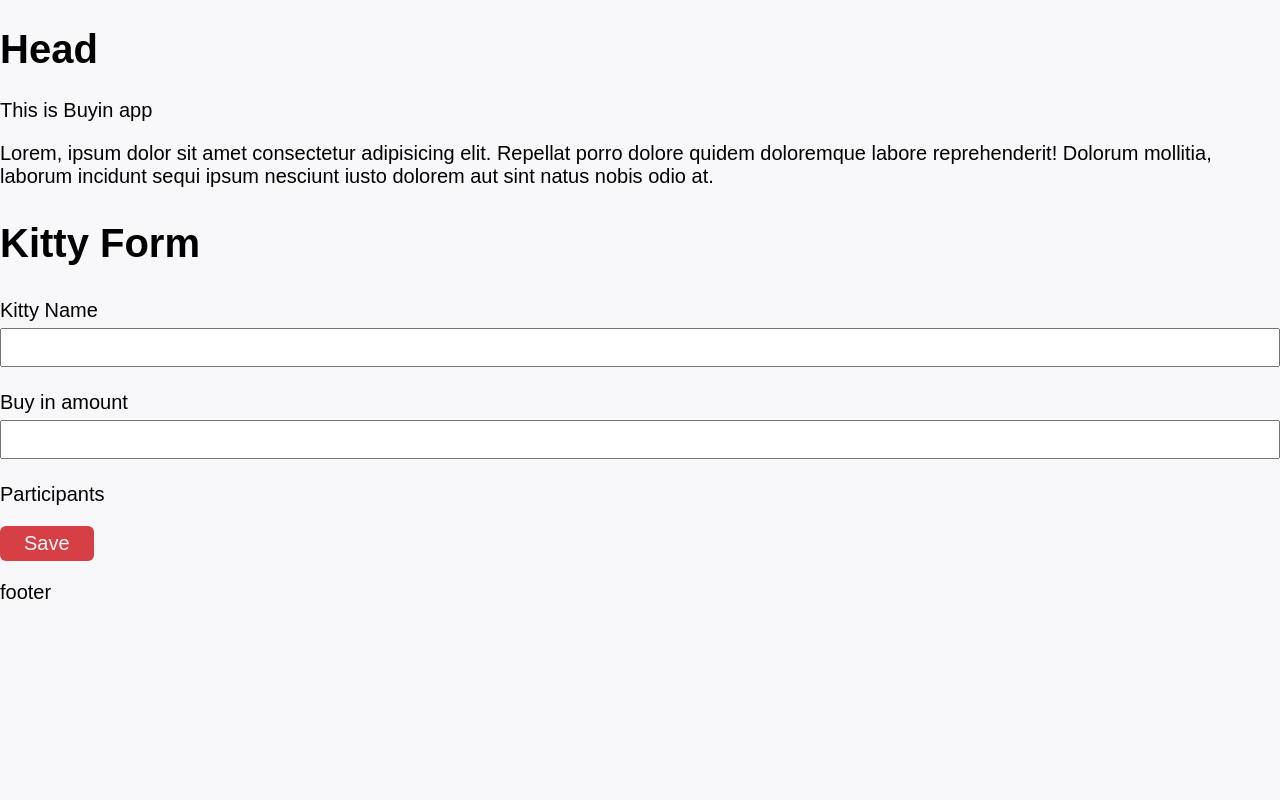
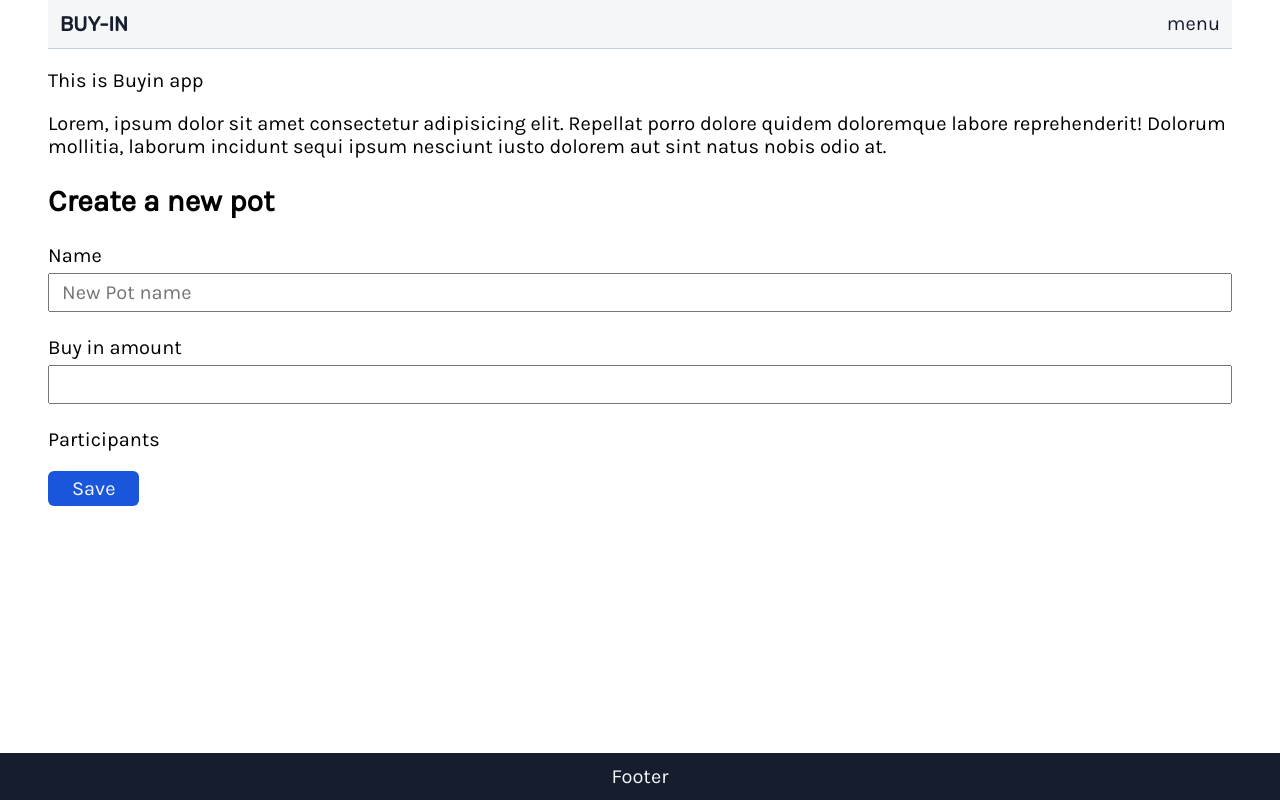
Before and after one commit to CianORuanaidh/buy-in, a React (Create React App) app: page / in a window 1280 px wide. Built offline with nearby package versions, Linux system fonts and the light colour scheme.

Commit message:
Some FE Updates to styling

```diff
--- a/src/App.js
+++ b/src/App.js
@@ -1,20 +1,18 @@
 import './App.scss';
 import KittyForm from './components/KittyForm/KittyForm';
+import Header from './components/Header/Header';
+import Footer from './components/Footer/Footer';
 
 function App() {
   return (
-    <div className="buy-in-app">
-      <header>
-        <h1>Head</h1>
-      </header>
+    <div className="buy-in-app container">
+      <Header></Header>
       <main>
         <p>This is Buyin app</p>
         <p>Lorem, ipsum dolor sit amet consectetur adipisicing elit. Repellat porro dolore quidem doloremque labore reprehenderit! Dolorum mollitia, laborum incidunt sequi ipsum nesciunt iusto dolorem aut sint natus nobis odio at.</p>
         <KittyForm></KittyForm>
       </main>
-      <footer>
-        <p>footer</p>
-      </footer>
+      <Footer></Footer>
     </div>
   );
 }
--- a/src/App.scss
+++ b/src/App.scss
@@ -1,20 +1,57 @@
 
-$color-culture-white: #F8F7F9;
-$color-night-black: #100404;
-$color-prussian-blue: #1D3354;
-$color-vermillion-red: #D64045;
-$color-light-cyan: #E9FFF9;
-$color-powder-blue: #9ED8DB;
-$color-queen-blue: #467599;
+$color-wholesome-white: #f5f6f7;
+$color-cantBe-white: rgb(249, 250, 251);
+$color-beauty-blue:#5468ff;
+$color-babyIm-blue:#1a56db;
+$color-realnice-navy: #161e2e;
+$color-realnice-navy-light: lighten($color-realnice-navy, 70%);
+
+$color-coybi-green: #00B3A4;
+$color-summer-salmon: #DB2C6F;
+
+
+// $color-culture-white: #F8F7F9;
+// $color-night-black: #100404;
+// $color-prussian-blue: #1D3354;
+// $color-vermillion-red: #D64045;
+// $color-light-cyan: #E9FFF9;
+// $color-powder-blue: #9ED8DB;
+// $color-queen-blue: #467599;
 
 $space-one: 6px;
 $space-two: $space-one * 2;
 $space-three: $space-two * 2;
 $space-four: $space-three * 2;
 
+html {
+    font-size: 125%;
+    font-family: 'Karla', sans-serif;
+    // background-color: $color-wholesome-white;
+}
+
+// FONTS
+@import url('https://fonts.googleapis.com/css2?family=Karla:ital,wght@0,400;1,700&family=Rubik:ital,wght@0,300;0,400;1,500;1,900&display=swap');
+
+// font-family: 'Karla', sans-serif;
+// font-family: 'Rubik', sans-serif;
+
+// GLOBAL STYLES
+.container {
+    max-width: 1600px;
+    margin: 0 auto;
+
+    padding: 0 $space-four;
+}
+
+ul {
+    list-style: none;
+    padding: 0;
+    margin: 0;
+}
+
 .btn {
-    color: $color-culture-white;
-    background-color: $color-vermillion-red;
+    color: $color-wholesome-white;
+    background-color: $color-babyIm-blue;
     padding: $space-one $space-three;
     border-radius: $space-one;
     transition: background-color 0.4s ease;
@@ -25,15 +62,8 @@ $space-four: $space-three * 2;
 .btn:focus,
 .btn:active {
     transition: background-color 0.4s ease;
-    background-color: darken($color-vermillion-red, 10%);
+    background-color: darken($color-babyIm-blue, 10%);
 }
-
-html {
-    font-size: 125%;
-    background-color: $color-culture-white;
-}
-
-
 // .App {
 //   text-align: center;
 // }
--- /dev/null
+++ b/src/components/Footer/Footer.js
@@ -0,0 +1,9 @@
+import './Footer.scss';
+
+function Footer() {
+    return (
+        <footer>Footer</footer>
+    )
+}
+
+export default Footer;
--- /dev/null
+++ b/src/components/Footer/Footer.scss
@@ -0,0 +1,12 @@
+@import '../../App.scss';
+
+footer {
+    color: $color-wholesome-white;
+    background: $color-realnice-navy;
+    position: absolute;
+    bottom: 0;
+    left: 0;
+    right: 0;
+    padding: $space-two;
+    text-align: center;
+}
--- /dev/null
+++ b/src/components/Header/Header.js
@@ -0,0 +1,20 @@
+import './Header.scss';
+
+function Header() {
+    return (
+        <header>
+            <nav>
+                <ul>
+                    <li>
+                        <span className="logo">
+                            Buy-In
+                        </span>
+                    </li>
+                    <li>menu</li>
+                </ul>
+            </nav>
+        </header>
+    )
+}
+
+export default Header;
--- /dev/null
+++ b/src/components/Header/Header.scss
@@ -0,0 +1,19 @@
+@import '../../App.scss';
+
+header {
+    border-bottom: 1px solid $color-realnice-navy-light;
+    background-color: $color-wholesome-white;
+    color: $color-realnice-navy;
+    padding: $space-two;
+}
+
+ul {
+    display: flex;
+    justify-content: space-between;
+}
+
+.logo {
+    font-weight: 900;
+    font-family: 'Rubik', sans-serif;
+    text-transform: uppercase;
+}
--- a/src/components/KittyForm/KittyForm.js
+++ b/src/components/KittyForm/KittyForm.js
@@ -34,11 +34,12 @@ class KittyForm extends React.Component {
     render() {
         return (
             <section>
-                <h1>Kitty Form</h1>
+                <h2>Create a new pot</h2>
+
                 <form onSubmit={this.handleSubmit}>
                     <div className="text-input">
-                        <label htmlFor="kitty-name">Kitty Name</label>
-                        <input id="kitty-name"type="text" value={this.state.kittyName} onChange={this.handleKittyNameChange}/>
+                        <label htmlFor="kitty-name">Name</label>
+                        <input id="kitty-name"type="text" value={this.state.kittyName} onChange={this.handleKittyNameChange} placeholder="New Pot name"/>
                     </div>
 
                     <div className="number-input">
```
Also changed, not shown: src/components/Header.js (deleted).
